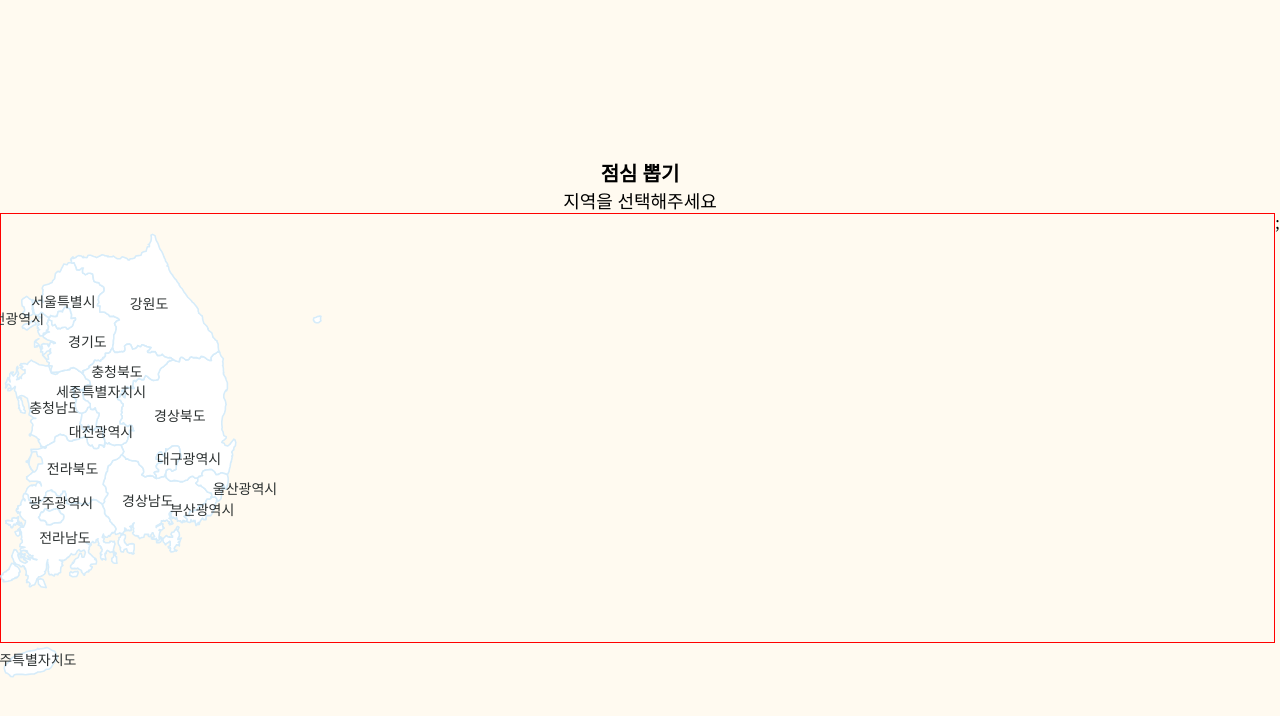
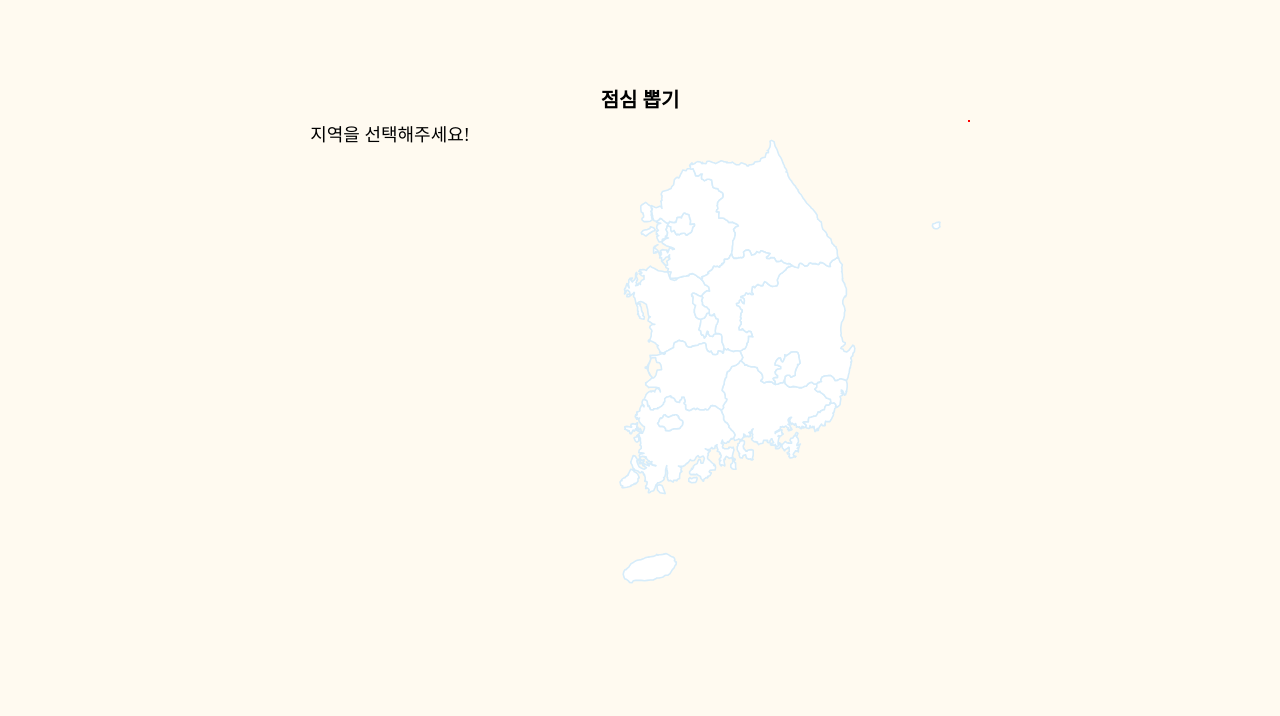
Before and after one commit to sejung1997/lunch, a React (Create React App) app: page / in a window 1280 px wide. Shown: the top 716 px of the page. Built offline with nearby package versions, Linux system fonts and the light colour scheme.

Commit message:
0326/RECOIL

```diff
--- a/src/App.tsx
+++ b/src/App.tsx
@@ -8,13 +8,7 @@ import SvgMap from "./components/maps/Maps.container";
 import { RegionInputs } from "./types/type";
 import { stepState } from "./data/atoms";
 import Roller from "./components/main";
-import {
-  RecoilRoot,
-  atom,
-  selector,
-  useRecoilState,
-  useRecoilValue,
-} from "recoil";
+import { useRecoilState } from "recoil";
 
 const Container = styled.div`
   width: 100%;
@@ -24,24 +18,22 @@ const Container = styled.div`
   background-color: #fffaf0;
   display: flex;
   align-items: center;
-  justify-content: center;
-  div {
-    width: 100%;
-  }
+  /* justify-content: center; */
 `;
 const Title = styled.div`
+  margin-top: 80px;
   text-align: center;
   strong {
     font-weight: 700;
     font-size: 20px;
     margin-bottom: 35px;
+    line-height: 40px;
   }
   p {
   }
 `;
 const MapContainer = styled.div`
   display: flex;
-  width: 100%;
   justify-content: center;
 `;
 const SelectRegion = () => {
@@ -51,13 +43,16 @@ const SelectRegion = () => {
   });
   return (
     <MapContainer>
-      <SvgMap inputs={inputs} setInputs={setInputs} />;
+      <p>지역을 선택해주세요!</p>
+
+      <SvgMap inputs={inputs} setInputs={setInputs} />
     </MapContainer>
   );
 };
 
 const App = () => {
   const [step, setStep] = useRecoilState(stepState);
+  console.log(step, "step");
   const Contents = React.useMemo(() => {
     switch (step) {
       case 0: {
@@ -79,7 +74,6 @@ const App = () => {
       <Global styles={Reset} />
       <Title>
         <strong>점심 뽑기</strong>
-        <p>지역을 선택해주세요</p>
       </Title>
       {/* <div>{step}</div>
       <button onClick={() => setStep((prev) => prev + 1)}> + 1 </button> */}
--- a/src/components/main.style.ts
+++ b/src/components/main.style.ts
@@ -11,22 +11,23 @@ export const SearchContainer = styled.div`
   display: flex;
   flex-direction: column;
   justify-content: center;
-  width: 66%;
+  width: 100%;
 `;
 export const Contents = styled.div`
-  margin: 150px auto;
+  margin: 0px auto;
   position: relative;
   display: flex;
-  height: 600px;
+  height: 530px;
   flex-direction: column;
   align-items: center;
+  padding-top: 32px;
   justify-content: space-between;
   border: 1px solid red;
 `;
 export const Circle = styled(motion.div)`
-  width: 400px;
-  height: 400px;
-  top: 15px;
+  width: 500px;
+  height: 500px;
+  top: 10px;
   margin: 0 auto;
   position: absolute;
   div {
--- a/src/components/main.tsx
+++ b/src/components/main.tsx
@@ -9,7 +9,7 @@ import { optionType } from "../types/type";
 const geom = {
   x: 250,
   y: 250,
-  radius: 250,
+  radius: 200,
   statrAngle: 0,
   endAngle: 360,
   anticlockwise: true,
@@ -201,7 +201,7 @@ export default function Roller() {
         <S.Contents>
           <S.RolletMark>▼</S.RolletMark>
           <S.Circle animate={controls} ref={circleRef}>
-            <canvas ref={canvasRef} width="500" height="500" id="canvas" />
+            <canvas ref={canvasRef} width="450" height="450" id="canvas" />
           </S.Circle>
           <S.ButtonGroup>
             <S.Button type="button" onClick={onClickRoll} disabled={btnLoading}>
--- a/src/components/mapContainer.tsx
+++ b/src/components/mapContainer.tsx
@@ -5,7 +5,7 @@ import React from "react";
 import { optionType } from "../types/type";
 export const Map = styled.div`
   width: 100%;
-  height: 400px;
+  height: 350px;
 `;
 
 type MapContainerProps = {
@@ -24,10 +24,11 @@ const AddButton = styled.button`
   height: 30px;
   margin: 50px auto;
 `;
-const Container = styled.div`
+const MapContents = styled.div`
   height: 300px;
-  width: 40%;
-  margin: 160px 60px;
+  width: 60%;
+  margin: 100px 0px;
+  border: 1px solid blue;
 `;
 
 const dataURLtoBlob = (dataurl: string) => {
@@ -170,7 +171,7 @@ const MapContainer = ({
     }
   };
   return (
-    <Container>
+    <MapContents>
       <Map ref={container} id="map"></Map>
       {address.x && !address?.isNonButton && (
         <AddButton onClick={handlerAddOptions}>추가하기</AddButton>
@@ -178,7 +179,7 @@ const MapContainer = ({
       {address.x && address?.isNonButton && (
         <AddButton onClick={shareKakao}>공유하기</AddButton>
       )}
-    </Container>
+    </MapContents>
   );
 };
 export default MapContainer;
--- a/src/components/maps/Maps.container.tsx
+++ b/src/components/maps/Maps.container.tsx
@@ -2,6 +2,8 @@ import { Contents, Path, Text } from "./Maps.styles";
 import { useEffect, useRef, useState } from "react";
 import MapsUI from "./Maps.presenter";
 import gsap from "gsap/dist/gsap";
+import { useRecoilState } from "recoil";
+import { stepState } from "../../data/atoms";
 
 import { RegionInputs } from "../../types/type";
 
@@ -12,6 +14,9 @@ type SvgMapProps = {
   setInputs: React.Dispatch<React.SetStateAction<RegionInputs>>;
 };
 export default function SvgMap({ setInputs, inputs }: SvgMapProps) {
+  const [step, setStep] = useRecoilState(stepState);
+
+  const wholeMapRef = React.useRef<HTMLDivElement>(null);
   const selectDo = (event: any) => {
     const selected = document.getElementById(event.target.id + "Selected");
 
@@ -19,7 +24,7 @@ export default function SvgMap({ setInputs, inputs }: SvgMapProps) {
       ...inputs,
       doName: event.target.id,
     });
-    gsap.to(Contents, 0.3, {
+    gsap.to(wholeMapRef.current, 0.3, {
       display: "none",
       opacity: 0,
     });
@@ -30,10 +35,10 @@ export default function SvgMap({ setInputs, inputs }: SvgMapProps) {
       });
     } else console.log("오류");
   };
-
+  console.log(inputs, " inputs");
   const reset = () => {
     const selected = document.getElementById(inputs.doName + "Selected");
-    gsap.to(Contents, 0.3, {
+    gsap.to(wholeMapRef.current, 0.3, {
       display: "block",
       opacity: 1,
     });
@@ -54,6 +59,7 @@ export default function SvgMap({ setInputs, inputs }: SvgMapProps) {
       ...inputs,
       cityName: value,
     });
+    setStep(1);
   };
   return (
     <MapsUI
@@ -61,6 +67,7 @@ export default function SvgMap({ setInputs, inputs }: SvgMapProps) {
       setCityName={setCityName}
       selectDo={selectDo}
       reset={reset}
+      wholeMapRef={wholeMapRef}
     />
   );
 }
--- a/src/components/maps/Maps.presenter.tsx
+++ b/src/components/maps/Maps.presenter.tsx
@@ -1,5 +1,5 @@
 import * as Maps from "./Maps.styles";
-import React from "react";
+import React, { RefObject } from "react";
 import ChungBook from "./mapsSource/chungBook";
 import ChungNam from "./mapsSource/chungNam";
 import GangOne from "./mapsSource/gangOne";
@@ -15,6 +15,7 @@ type MapUiProps = {
   setCityName: (v: string) => void;
   selectDo: (e: any) => void;
   reset: () => void;
+  wholeMapRef: RefObject<HTMLDivElement>;
 };
 export default function MapsUI(props: MapUiProps) {
   return (
@@ -30,14 +31,16 @@ export default function MapsUI(props: MapUiProps) {
       </Head> */}
       <Maps.BackBtn onClick={props.reset}>
         {/* <img src="/images/mytrips-write-log1.png" /> */}
-        {props.inputs.doName ? "<전국 지도로>   " : ""}
+        {props.inputs.doName ? "다시 선택하기" : ""}
       </Maps.BackBtn>
       <Maps.search>
         {/* <img src="/images/mytrips-write-log1.png" /> */}
-        {/* {props.inputs.doName ? "<검색>" : ""} */}
+        {props.inputs.cityName ? "<검색>" : ""}
       </Maps.search>
-
-      <Maps.Contents id="wholeMap">
+      <Maps.SelectedRegion>
+        {props.inputs?.doName} {props.inputs?.cityName}
+      </Maps.SelectedRegion>
+      <Maps.Contents id="wholeMap" ref={props.wholeMapRef}>
         <svg
           style={{
             background: "#fffaf0  ",
--- a/src/components/maps/Maps.styles.tsx
+++ b/src/components/maps/Maps.styles.tsx
@@ -2,12 +2,11 @@ import styled from "@emotion/styled";
 // import { breakPoints } from "../../../commons/styles/Media";
 export const Main = styled.div`
   width: 500px;
-  height: 430px;
+  height: 470px;
   position: relative;
   display: flex;
   flex-direction: column;
   background-color: #fffaf0;
-  border: 1px solid red;
 
   align-items: center;
   /* justify-content: center; */
@@ -25,6 +24,7 @@ export const Text = styled.text`
   font-size: 35px;
   font-weight: 500;
   padding: 20px;
+  display: none;
   text-anchor: middle;
   alignment-baseline: middle;
   fill: #2c3131;
@@ -36,6 +36,13 @@ export const Text = styled.text`
     cursor: pointer;
     fill: #2c3131;
   }
+`;
+export const SelectedRegion = styled.div`
+  border: 1px solid red;
+  z-index: 1000;
+  position: absolute;
+  right: 0;
+  top: 0;
 `;
 export const Path = styled.path`
   stroke-linejoin: round;
--- a/src/components/searchInput.style.ts
+++ b/src/components/searchInput.style.ts
@@ -9,7 +9,7 @@ export const Input = styled.div`
   align-items: center;
   position: absolute;
   padding: 10px;
-  top: 0;
+  top: 150px;
   left: calc(50% - 150px);
   height: 100px;
   input {
```
